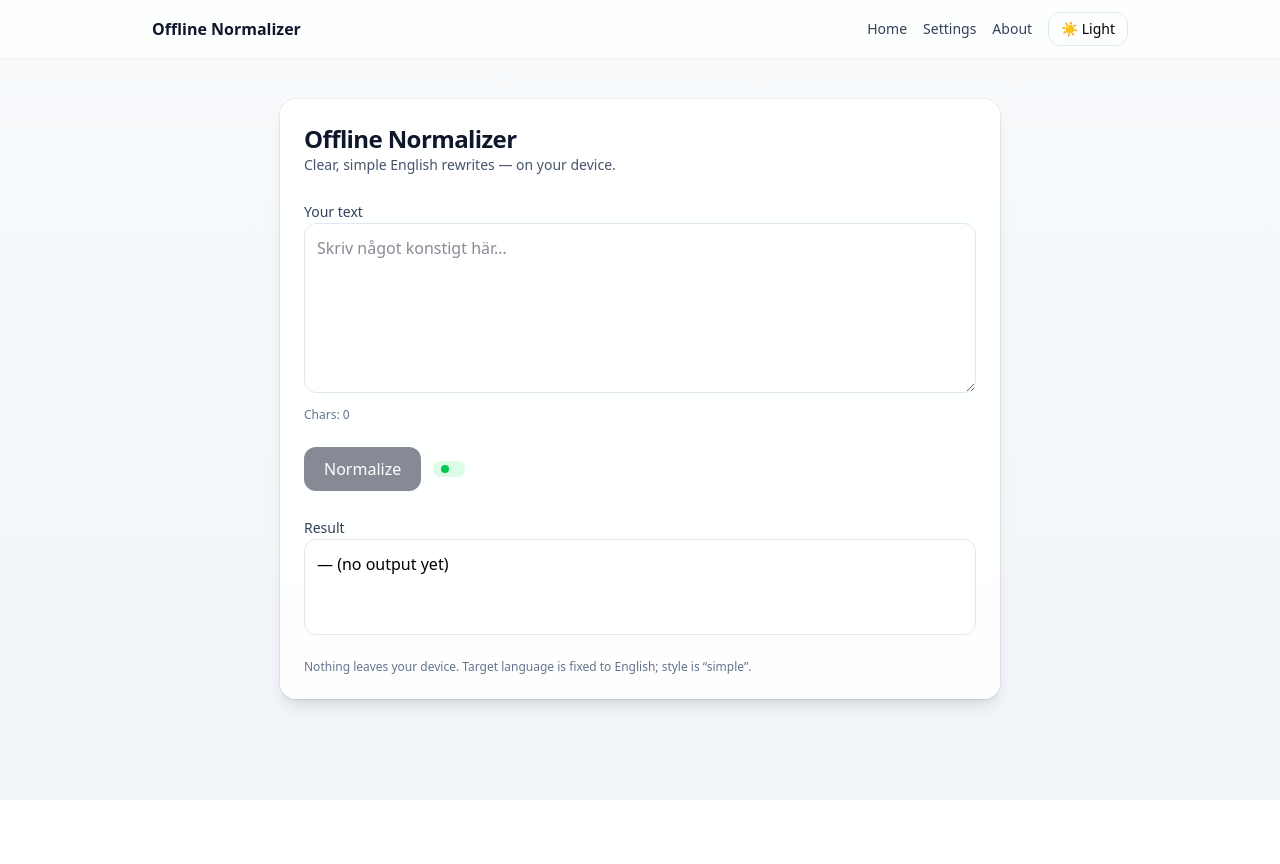
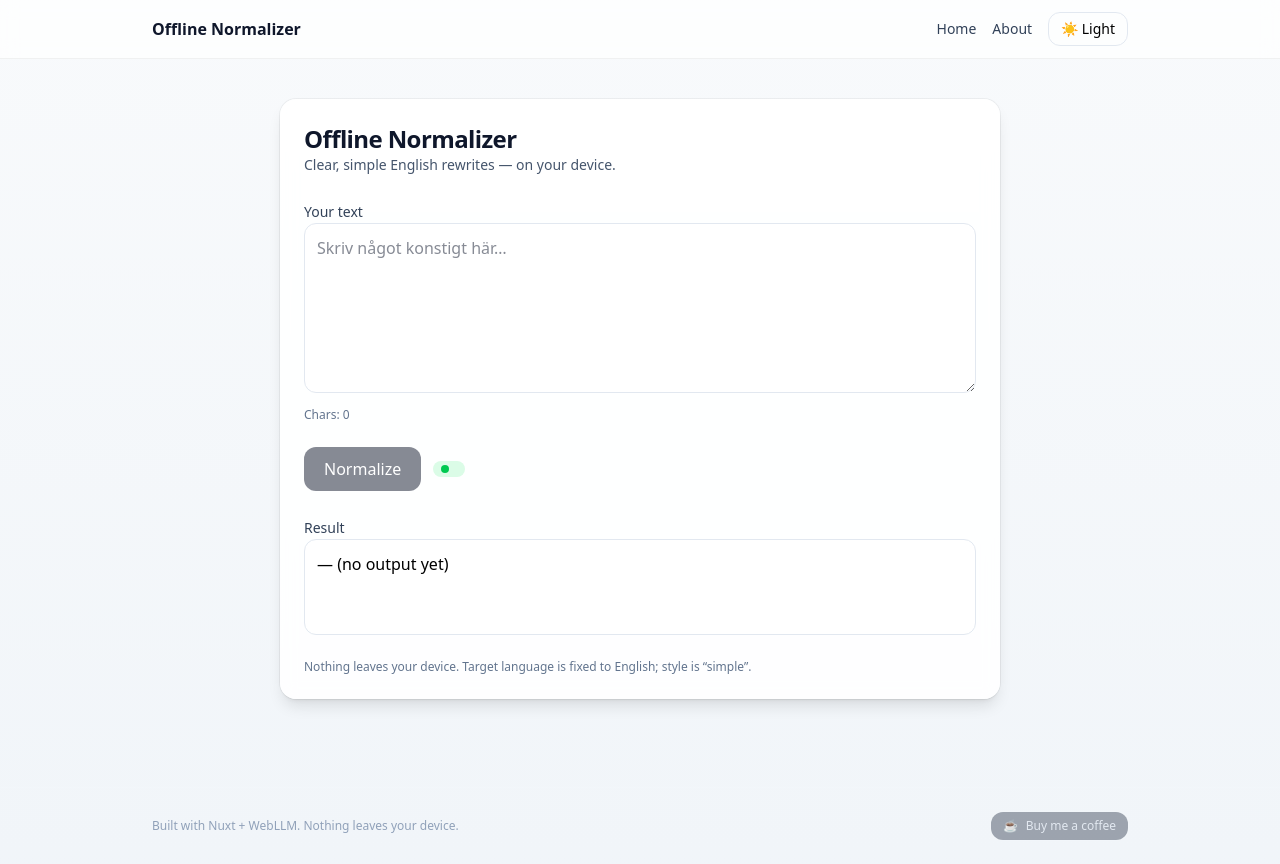
Before and after one commit to estebans-tech/nuxt-offline-normalizer, a Nuxt app: page / in a window 1280 px wide. Before the commit the page ends 800 px from the top, so only its background shows below. Built offline with nearby package versions, Linux system fonts and the light colour scheme; what @mlc-ai/web-llm would draw is missing.

Commit message:
feat: add buy-me-coffee btn and footer

```diff
--- a/app.vue
+++ b/app.vue
@@ -1,21 +1,28 @@
 <template>
   <ClientOnly><VitePwaManifest /></ClientOnly>
 
-  <div class="min-h-screen bg-gradient-to-b from-slate-50 to-slate-100 dark:from-slate-900 dark:to-slate-950">
+  <div class="min-h-screen flex flex-col bg-gradient-to-b from-slate-50 to-slate-100 dark:from-slate-900 dark:to-slate-950">
     <nav class="sticky top-0 z-10 backdrop-blur bg-white/70 dark:bg-slate-900/70 border-b border-black/5 dark:border-white/10">
       <div class="mx-auto max-w-5xl flex items-center gap-4 px-6 py-3">
         <NuxtLink to="/" class="font-semibold text-slate-900 dark:text-slate-100">Offline Normalizer</NuxtLink>
         <div class="ml-auto flex items-center gap-4 text-sm">
           <NuxtLink to="/" class="text-slate-700 dark:text-slate-300 hover:underline">Home</NuxtLink>
-          <NuxtLink to="/settings" class="text-slate-700 dark:text-slate-300 hover:underline">Settings</NuxtLink>
           <NuxtLink to="/about" class="text-slate-700 dark:text-slate-300 hover:underline">About</NuxtLink>
           <ThemeToggle />
         </div>
       </div>
     </nav>
 
-    <NuxtLayout>
-      <NuxtPage />
-    </NuxtLayout>
+    <main class="flex-1">
+      <NuxtLayout>
+        <NuxtPage />
+      </NuxtLayout>
+    </main>
+
+    <SiteFooter :slug="bmcSlug" />
   </div>
 </template>
+
+<script setup lang="ts">
+const bmcSlug = (import.meta.env.VITE_BMC_SLUG as string) || 'your-slug' // my BMC-slug
+</script>
--- /dev/null
+++ b/components/BmcButton.vue
@@ -0,0 +1,33 @@
+<template>
+    <a
+      :href="`https://buymeacoffee.com/${slug}`"
+      target="_blank" rel="noopener"
+      :class="classes"
+      aria-label="Support this project"
+    >
+      <span aria-hidden>☕</span>
+      <span>{{ label }}</span>
+    </a>
+  </template>
+
+  <script setup lang="ts">
+  const props = withDefaults(defineProps<{
+    slug: string
+    variant?: 'subtle' | 'link' | 'icon'
+    label?: string
+  }>(), {
+    variant: 'subtle',
+    label: 'Support'
+  })
+
+  const classes = computed(() => {
+    if (props.variant === 'link') {
+      return 'text-slate-400 hover:text-slate-200 underline decoration-slate-500/40 hover:decoration-slate-300/70 text-xs'
+    }
+    if (props.variant === 'icon') {
+      return 'text-sm inline-flex items-center gap-2 p-2 rounded-xl text-slate-300 hover:text-slate-100 bg-slate-800/40 hover:bg-slate-800/60 ring-1 ring-white/10 transition text-xs'
+    }
+    // subtle (default): diskret “pill” som matchar bakgrunden
+    return 'inline-flex items-center gap-2 px-3 py-1.5 rounded-xl text-slate-200 hover:text-white bg-slate-800/40 hover:bg-slate-800/60 ring-1 ring-white/10 transition text-xs'
+  })
+  </script>
--- /dev/null
+++ b/components/SiteFooter.vue
@@ -0,0 +1,16 @@
+<template>
+    <footer class="mt-12 border-t border-white/10">
+      <div class="mx-auto max-w-5xl px-6 py-6 flex flex-col sm:flex-row items-center gap-3">
+        <p class="text-xs text-slate-400">
+          Built with Nuxt + WebLLM. Nothing leaves your device.
+        </p>
+        <div class="sm:ml-auto">
+          <BmcButton :slug="slug" variant="subtle" label="Buy me a coffee" />
+        </div>
+      </div>
+    </footer>
+  </template>
+
+  <script setup lang="ts">
+  defineProps<{ slug: string }>()
+  </script>
```
